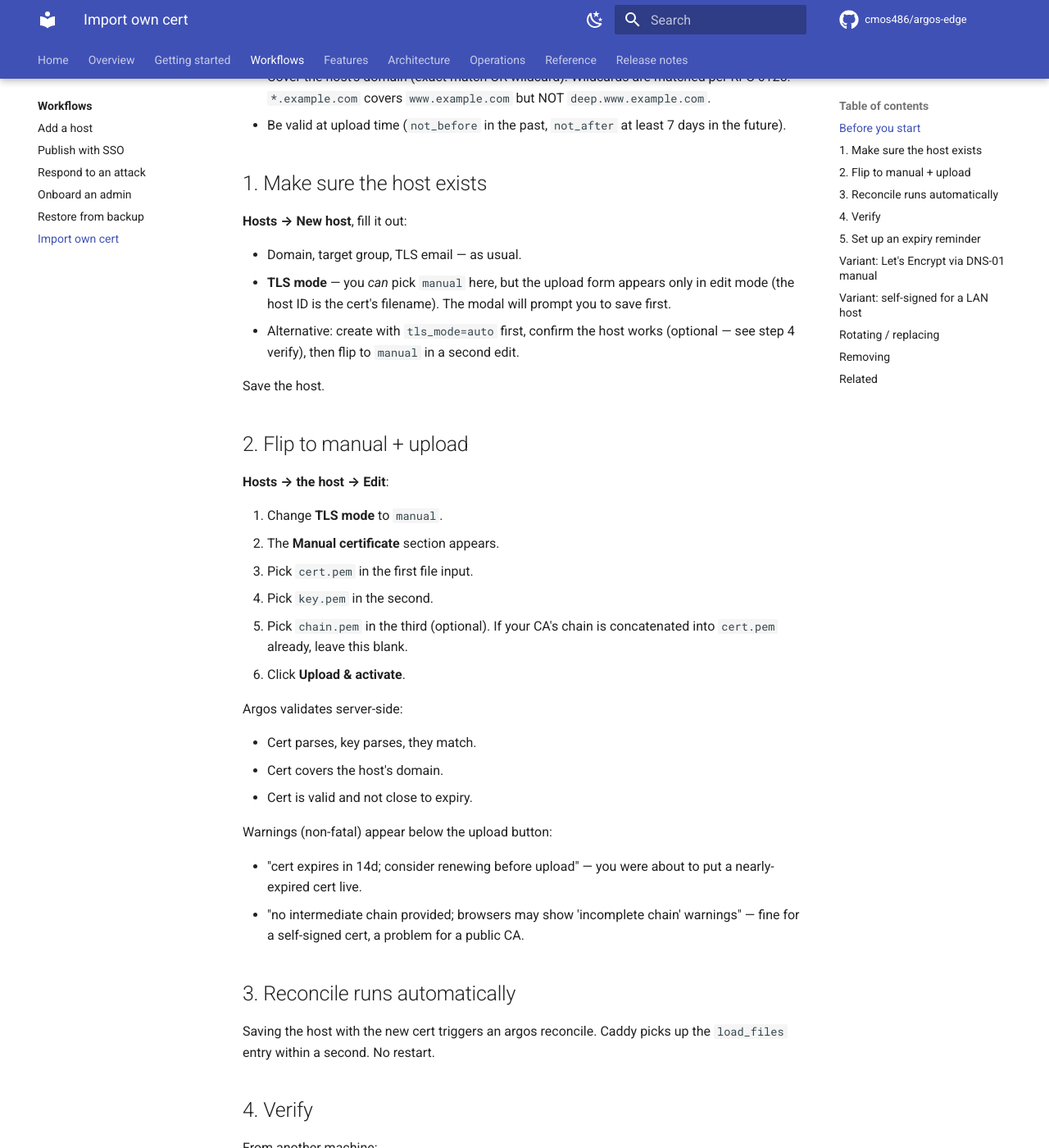
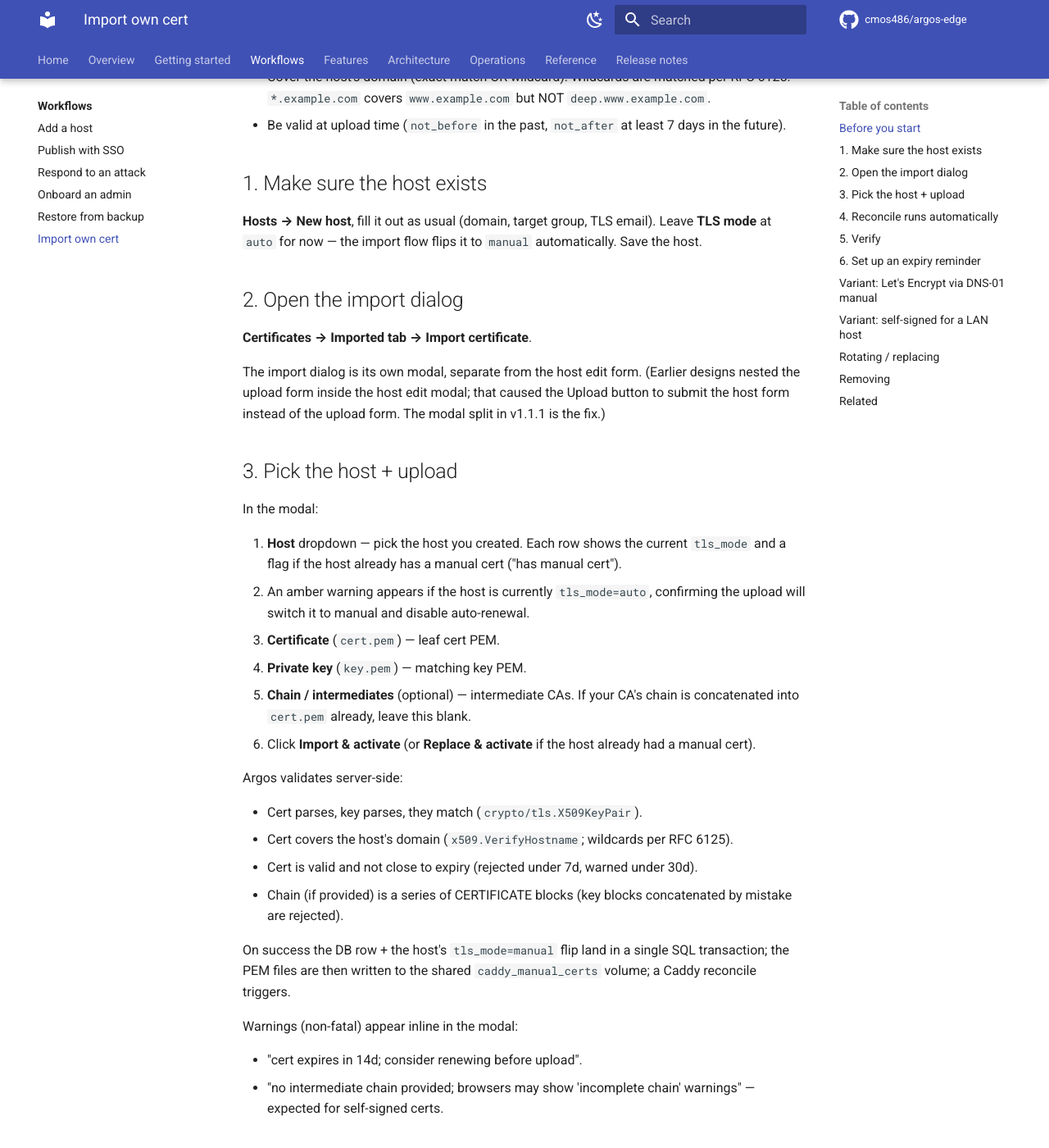
Before and after one commit to cmos486/argos-edge, an MkDocs documentation site: the page built from docs/workflows/import-own-cert.md, in a window 1280 px wide and 1400 px high, scrolled down 548 px. Shown: the whole window at 82% size. Built offline with MkDocs 1.6.1 and Material for MkDocs 9.7.7, drawn with Linux system fonts in a browser that asks for light colours; comment, search, counter and statistics services are not loaded; some of the changed text lies outside the part shown.

Commit message:
docs: update manual cert workflow to reflect new UX

```diff
--- a/docs/workflows/import-own-cert.md
+++ b/docs/workflows/import-own-cert.md
@@ -26,50 +26,63 @@ The cert must:
 
 ## 1. Make sure the host exists
 
-**Hosts → New host**, fill it out:
+**Hosts → New host**, fill it out as usual (domain, target group,
+TLS email). Leave **TLS mode** at `auto` for now — the import flow
+flips it to `manual` automatically. Save the host.
 
-- Domain, target group, TLS email — as usual.
-- **TLS mode** — you *can* pick `manual` here, but the upload
-  form appears only in edit mode (the host ID is the cert's
-  filename). The modal will prompt you to save first.
-- Alternative: create with `tls_mode=auto` first, confirm the
-  host works (optional — see step 4 verify), then flip to
-  `manual` in a second edit.
+## 2. Open the import dialog
 
-Save the host.
+**Certificates → Imported tab → Import certificate**.
 
-## 2. Flip to manual + upload
+The import dialog is its own modal, separate from the host edit
+form. (Earlier designs nested the upload form inside the host edit
+modal; that caused the Upload button to submit the host form
+instead of the upload form. The modal split in v1.1.1 is the fix.)
 
-**Hosts → the host → Edit**:
+## 3. Pick the host + upload
 
-1. Change **TLS mode** to `manual`.
-2. The **Manual certificate** section appears.
-3. Pick `cert.pem` in the first file input.
-4. Pick `key.pem` in the second.
-5. Pick `chain.pem` in the third (optional). If your CA's chain
-   is concatenated into `cert.pem` already, leave this blank.
-6. Click **Upload & activate**.
+In the modal:
+
+1. **Host** dropdown — pick the host you created. Each row shows
+   the current `tls_mode` and a flag if the host already has a
+   manual cert ("has manual cert").
+2. An amber warning appears if the host is currently `tls_mode=auto`,
+   confirming the upload will switch it to manual and disable
+   auto-renewal.
+3. **Certificate** (`cert.pem`) — leaf cert PEM.
+4. **Private key** (`key.pem`) — matching key PEM.
+5. **Chain / intermediates** (optional) — intermediate CAs. If
+   your CA's chain is concatenated into `cert.pem` already, leave
+   this blank.
+6. Click **Import & activate** (or **Replace & activate** if the
+   host already had a manual cert).
 
 Argos validates server-side:
 
-- Cert parses, key parses, they match.
-- Cert covers the host's domain.
-- Cert is valid and not close to expiry.
+- Cert parses, key parses, they match (`crypto/tls.X509KeyPair`).
+- Cert covers the host's domain (`x509.VerifyHostname`; wildcards
+  per RFC 6125).
+- Cert is valid and not close to expiry (rejected under 7d,
+  warned under 30d).
+- Chain (if provided) is a series of CERTIFICATE blocks (key blocks
+  concatenated by mistake are rejected).
 
-Warnings (non-fatal) appear below the upload button:
+On success the DB row + the host's `tls_mode=manual` flip land in
+a single SQL transaction; the PEM files are then written to the
+shared `caddy_manual_certs` volume; a Caddy reconcile triggers.
 
-- "cert expires in 14d; consider renewing before upload" — you
-  were about to put a nearly-expired cert live.
+Warnings (non-fatal) appear inline in the modal:
+
+- "cert expires in 14d; consider renewing before upload".
 - "no intermediate chain provided; browsers may show 'incomplete
-  chain' warnings" — fine for a self-signed cert, a problem for
-  a public CA.
+  chain' warnings" — expected for self-signed certs.
 
-## 3. Reconcile runs automatically
+## 4. Reconcile runs automatically
 
-Saving the host with the new cert triggers an argos reconcile.
-Caddy picks up the `load_files` entry within a second. No restart.
+The import triggers an argos reconcile. Caddy picks up the
+`load_files` entry within a second. No restart.
 
-## 4. Verify
+## 5. Verify
 
 From another machine:
 
@@ -83,7 +96,7 @@ either still has a cached ACME cert (wait a few seconds, or
 reload Caddy: `docker compose restart caddy`) or the reconcile
 failed — check **Logs → source=caddy_error**.
 
-## 5. Set up an expiry reminder
+## 6. Set up an expiry reminder
 
 Manual certs do NOT auto-renew. Wire a notification rule once so
 you stop tracking expiries by hand:
@@ -149,14 +162,15 @@ Smallstep) to make the warning go away.
 
 ## Rotating / replacing
 
-Upload a fresh cert the same way. The panel prompts to confirm
-replacement. The old key is overwritten atomically (tmp file +
-rename) so Caddy never sees a half-updated pair.
+Open **Certificates → Imported → Import certificate** and pick the
+same host. The dropdown labels it "has manual cert"; the submit
+button changes to **Replace & activate**. The panel prompts to
+confirm replacement. The old key is overwritten atomically (tmp
+file + rename) so Caddy never sees a half-updated pair.
 
 ## Removing
 
-**Hosts → the host → Edit → Manual certificate → Remove**, or
-**Certificates → Imported tab → Remove** per-row.
+**Certificates → Imported tab → Remove** on the row.
 
 Both:
 
```
Also changed, not shown: docs/features/manual-certs.md (+33 -18 lines).
